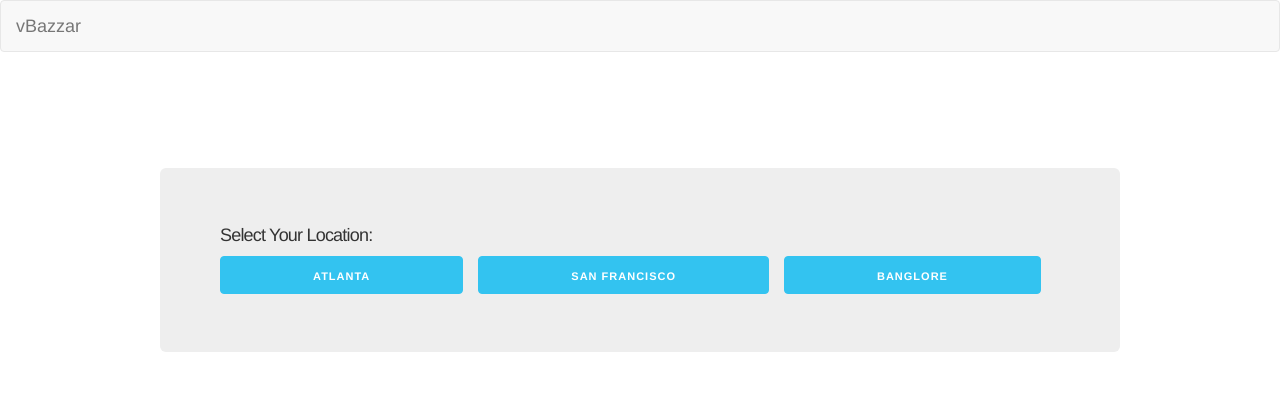
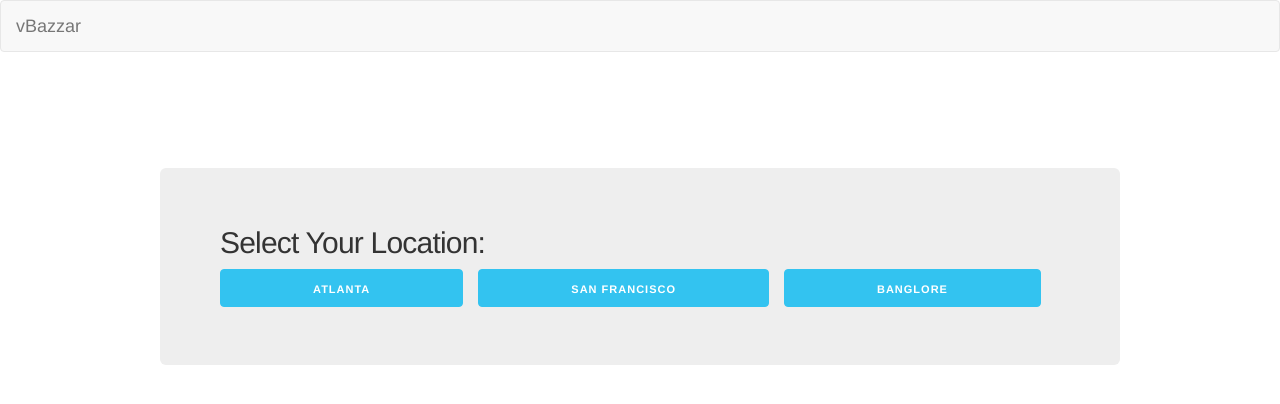
Before and after one commit to way2rach/bazaar, a React (Create React App) app in the folder my-bazaar/: page / in a window 1280 px wide. Both pictures are taken after a click on the input "Sign in". Shown: the top 404 px of the page. Built offline with nearby package versions, Linux system fonts and the light colour scheme.

Commit message:
add heading style

```diff
--- a/my-bazaar/src/Custom.css
+++ b/my-bazaar/src/Custom.css
@@ -1,2 +1,2 @@
 .button-vbz {padding: 0 92px; margin-right:15px;}
-.vbz-heading-large {font-size: 3.0 rem;}
+.vbz-heading-large {font-size: 30px;}
--- a/my-bazaar/src/Main/Landing.js
+++ b/my-bazaar/src/Main/Landing.js
@@ -16,7 +16,7 @@ class Landing extends ViewComponent {
 	    return (
 	        <div className="row">
 			  <div className="jumbotron" style={{marginTop: "10%"}} >
-			      <h4>Select Your Location:</h4>
+			      <h4  className="vbz-heading-large">Select Your Location:</h4>
 			      <div>
 			          	<a className="button button-primary button-vbz" onClick={(e) => this.goToMarketPlace(e)}>
 			          		Atlanta
```
Also changed, not shown: 1 other file (tests, documents, lock files or other folders).
